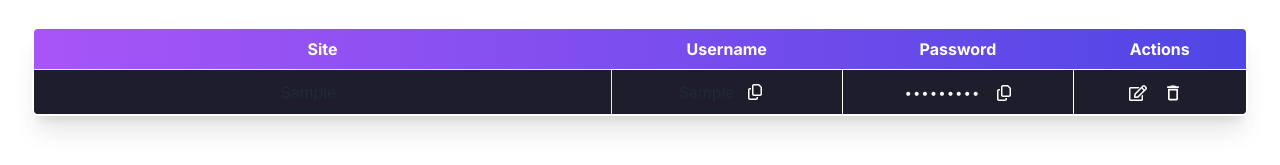
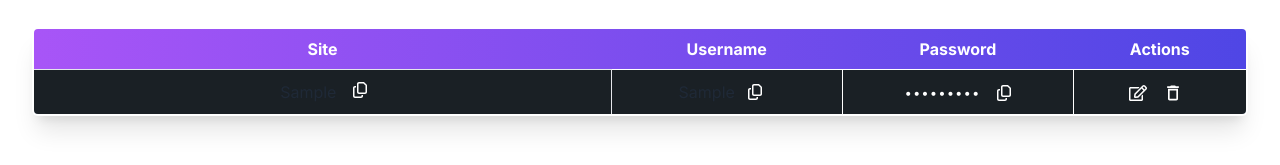
Before and after one commit to yashmandi/password-gen, a React (Vite) app: page /password-manager in a window 1280 px wide. Both pictures are taken after typing "Sample", "Sample", "Sample123" into the empty fields and a click on the button "Save". Shown: the part 559-724 px from the top of the page. Built offline with nearby package versions, Linux system fonts and the light colour scheme.

Commit message:
password manager io

```diff
--- a/src/pages/Manager.jsx
+++ b/src/pages/Manager.jsx
@@ -182,7 +182,7 @@ const Manager = () => {
                 {passwordArray.map((item, index) => {
                   return (
                     <tr key={index}>
-                      <td className="py-2 border bg-[#1e1d2b] w-80  text-center">
+                      <td className="py-2 border hover:bg-[#161b20] bg-[#1a2025] transition-all w-80  text-center">
                         <div className="flex items-center justify-center">
                           <a href={item.site} target="_blank">
                             {item.site}
@@ -192,10 +192,10 @@ const Manager = () => {
                             onClick={() => {
                               copyText(item.site);
                             }}
-                          ></div>
+                          ><FaRegCopy className="mt-1 ml-4 text-white hover:text-gray-400" /></div>
                         </div>
                       </td>
-                      <td className="py-2 border bg-[#1e1d2b] border-white text-center w-32">
+                      <td className="py-2 border hover:bg-[#161b20] bg-[#1a2025] transition-all border-white text-center w-32">
                         <div className="flex items-center justify-center">
                           <span className="mr-3">{item.username}</span>
                           <div
@@ -206,7 +206,7 @@ const Manager = () => {
                           </div>
                         </div>
                       </td>
-                      <td className="py-2 border bg-[#1e1d2b] border-white text-center w-32">
+                      <td className="py-2 border hover:bg-[#161b20] bg-[#1a2025] transition-all border-white text-center w-32">
                         <div className="flex items-center justify-center relative space-x-2">
                           <span className="text-sm font-mono mr-2 mt-1 text-white">
                             {item.password.replace(/./g, "•")}
@@ -219,7 +219,7 @@ const Manager = () => {
                           </div>
                         </div>
                       </td>
-                      <td className="py-2 border  bg-[#1e1d2b] border-white text-center w-24">
+                      <td className="py-2 border  hover:bg-[#161b20] bg-[#1a2025] transition-all border-white text-center w-24">
                         <div className="flex items-center justify-center">
                           <span
                             className="cursor-pointer mr-2"
@@ -248,7 +248,7 @@ const Manager = () => {
         </div>
       </div>
       <div>
-        <hr className="border-gray-800 mt-40"/>
+        <hr className="border-gray-800 mt-40" />
         <Footer />
       </div>
     </div>
```
